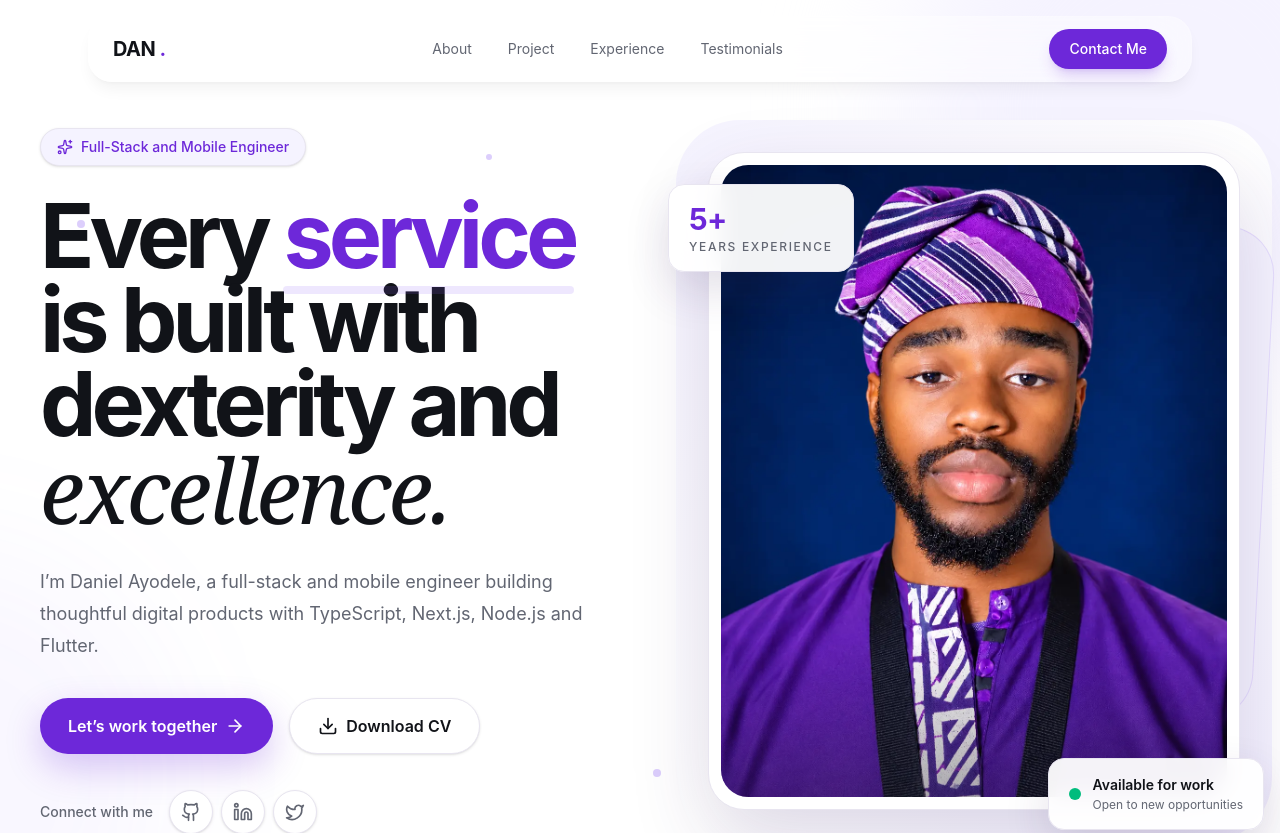
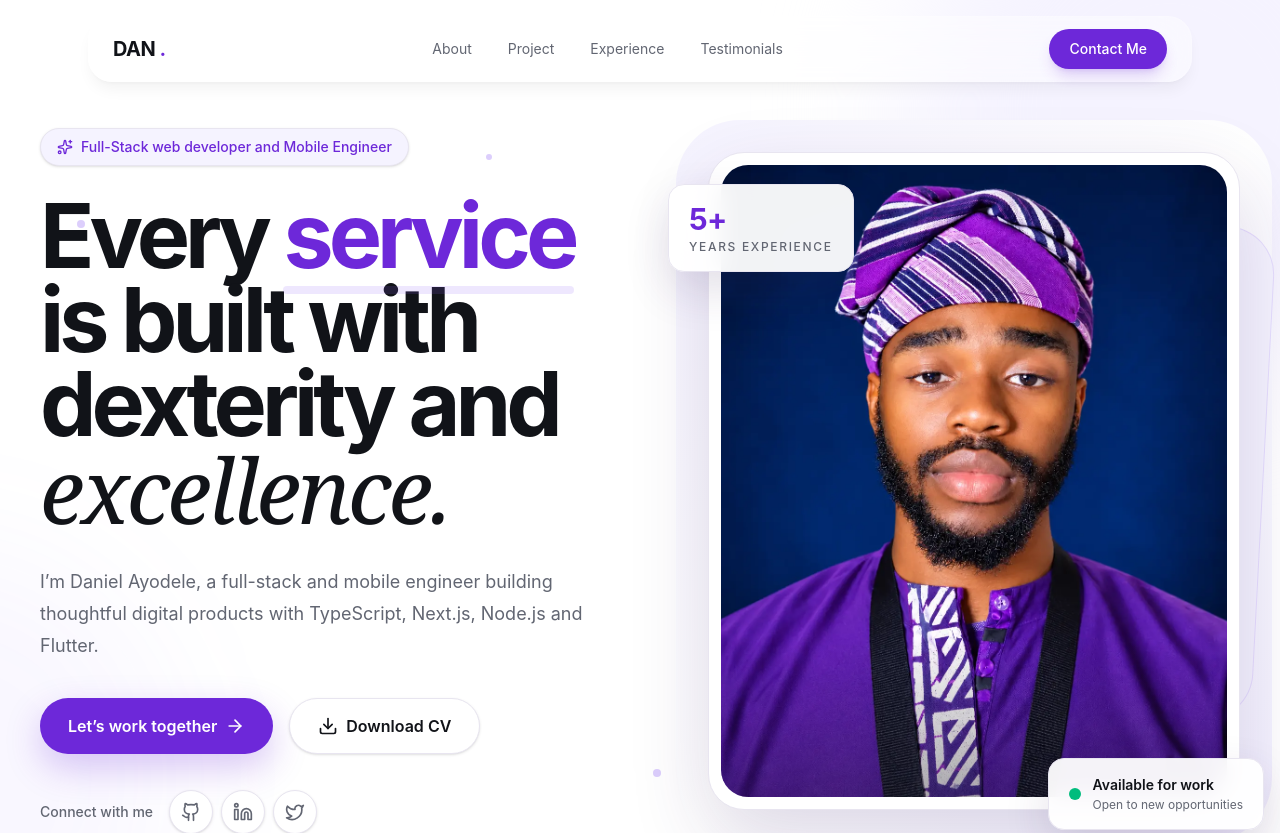
Before and after one commit to Emperor16/Daniel-Portfolio, a React (Vite) app: page / in a window 1280 px wide. Shown: the top 833 px of the page. Built offline with nearby package versions, Linux system fonts and the light colour scheme.

Commit message:
saved claim

```diff
--- a/src/sections/hero.jsx
+++ b/src/sections/hero.jsx
@@ -87,7 +87,7 @@ export const Hero = () => {
           <div className="max-w-3xl">
             <div className="mb-7 inline-flex items-center gap-2 rounded-full border border-[#E8E5F0] bg-[#F5F3FF] px-4 py-2 text-sm font-medium text-[#6D28D9] shadow-sm">
               <Sparkles className="h-4 w-4" aria-hidden="true" />
-              Full-Stack and Mobile Engineer
+              Full-Stack web developer and Mobile Engineer
             </div>
 
             <h1 className="max-w-3xl text-[clamp(3.2rem,7vw,6.6rem)] font-bold leading-[0.94] tracking-[-0.055em] text-[#111318]">
```
